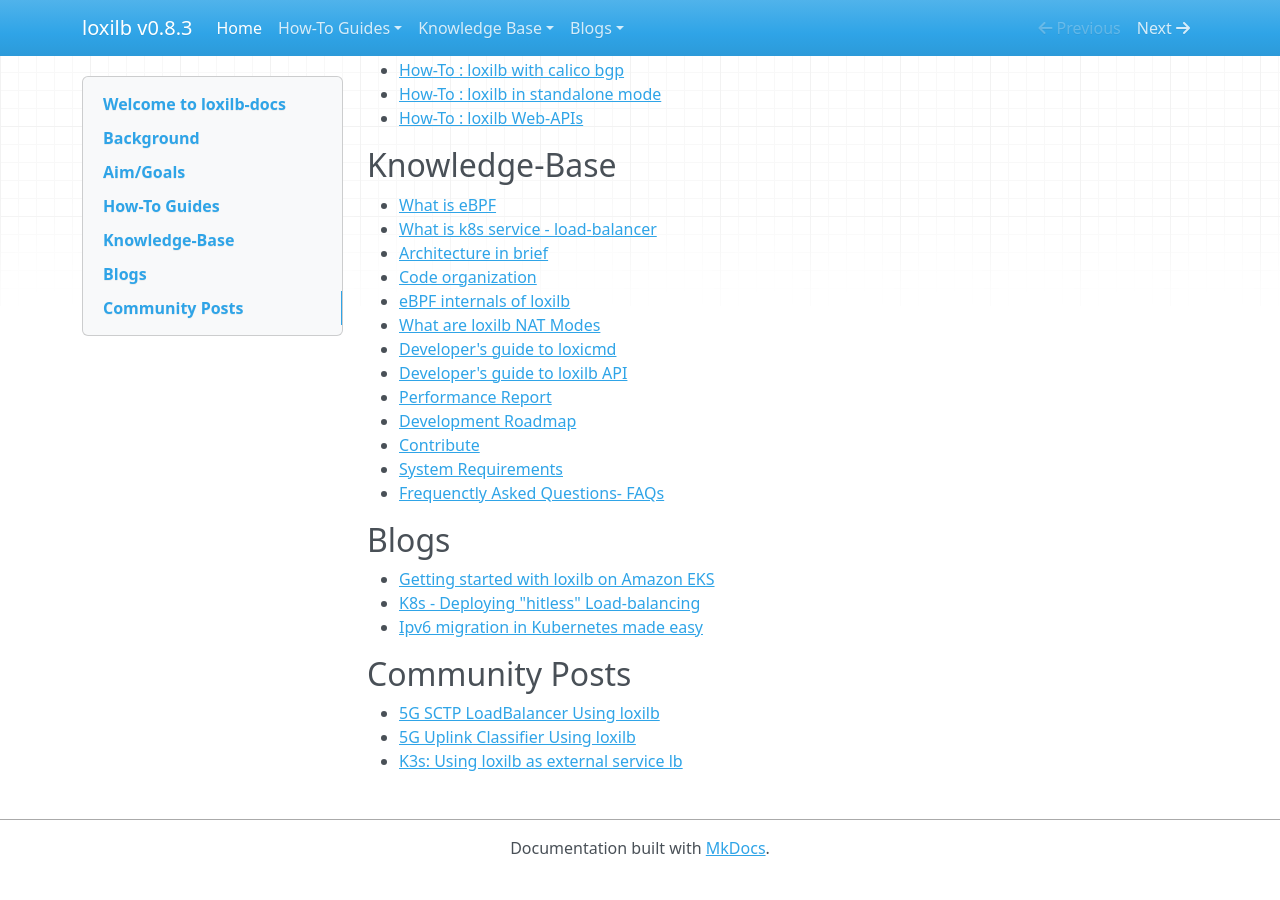
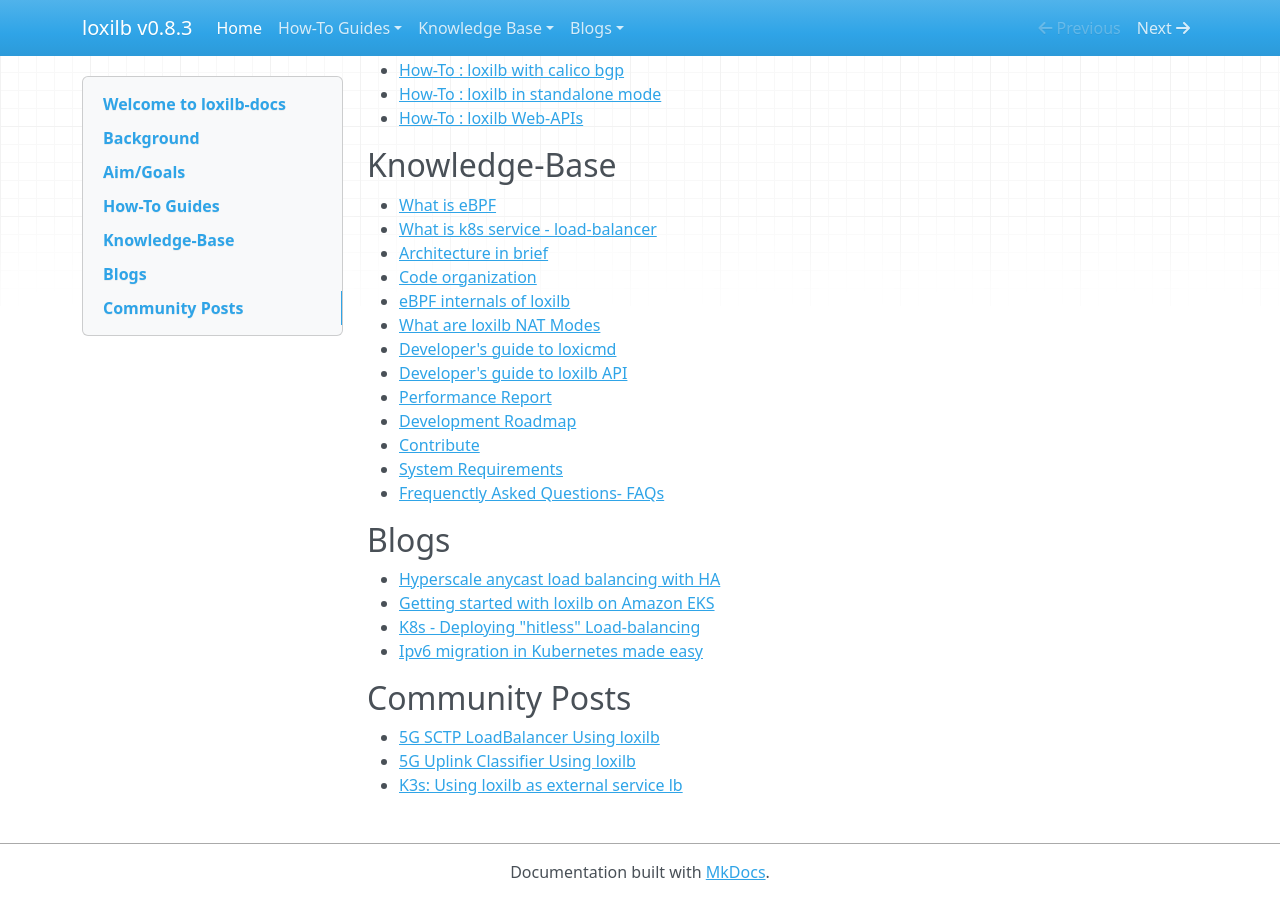
Before and after one commit to loxilb-io/loxilbdocs, an MkDocs documentation site: the page built from docs/index.md, in a window 1280 px wide and 900 px high, scrolled down 1568 px. Built offline with MkDocs 1.6.1, drawn with Linux system fonts in a browser that asks for light colours; nearby versions of some CDN libraries; before the commit the page ends 2444 px from its top, so only the background shows below that.

Commit message:
Update index.md

```diff
--- a/docs/index.md
+++ b/docs/index.md
@@ -65,6 +65,7 @@
 - [Frequenctly Asked Questions- FAQs](faq.md)
 
 ## Blogs
+- [Hyperscale anycast load balancing with HA](https://www.loxilb.io/post/loxilb-anycast-service-load-balancing-with-high-availability)
 - [Getting started with loxilb on Amazon EKS](https://www.loxilb.io/post/loxilb-load-balancer-setup-on-eks)
 - [K8s - Deploying "hitless" Load-balancing](https://www.loxilb.io/post/k8s-deploying-hitless-and-ha-load-balancing)
 - [Ipv6 migration in Kubernetes made easy](https://www.loxilb.io/post/k8s-exposing-ipv4-services-externally-as-ipv6)
```
